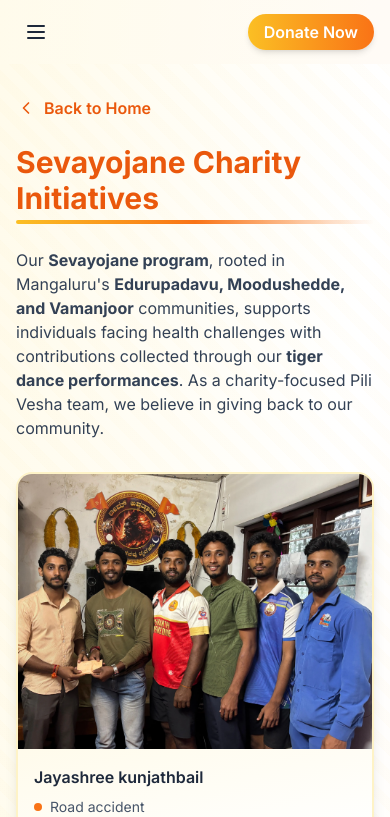
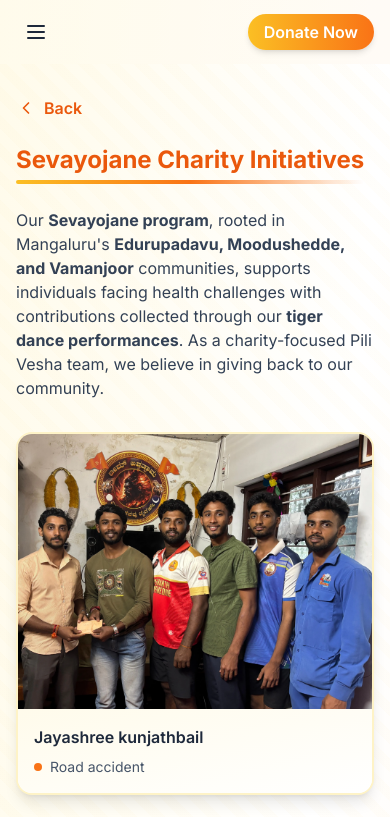
Before and after one commit to mayur-16/ashwathama-tigers-website, a React (Vite) app: page /sevayojane in a window 390 px wide. Shown: the top 817 px of the page. Built offline with nearby package versions, Linux system fonts and the light colour scheme; the HTML template or start-up script is replaced by a standard one.

Commit message:
updated font styles

```diff
--- a/package.json
+++ b/package.json
@@ -25,6 +25,7 @@
     "eslint-plugin-react-hooks": "^4.6.2",
     "postcss": "^8.4.49",
     "tailwindcss": "^3.4.17",
+    "terser": "^5.44.1",
     "vite": "^6.0.5"
   }
 }
--- a/src/components/Events.jsx
+++ b/src/components/Events.jsx
@@ -37,7 +37,7 @@ const Events = () => {
 
         {/* Header */}
         <div className="mb-8 sm:mb-12 animate-slide-up">
-          <h1 className="text-2xl sm:text-4xl lg:text-5xl font-bold text-flame-600 mb-2 relative inline-block">
+          <h1 className="text-2xl sm:text-4xl lg:text-3xl font-bold text-flame-600 mb-2 relative inline-block">
             Cultural Events
             <span className="absolute -bottom-2 left-0 w-full h-1 bg-gradient-to-r from-tiger-400 via-flame-500 to-transparent rounded-full"></span>
           </h1>
--- a/src/components/Home.jsx
+++ b/src/components/Home.jsx
@@ -77,7 +77,7 @@ const Home = () => {
         <div className="absolute inset-0 bg-tiger-stripes opacity-30"></div>
         <div className="max-w-7xl mx-auto relative z-10">
           <div className="mb-8 sm:mb-12 animate-slide-up">
-            <h2 className="text-2xl sm:text-4xl lg:text-5xl font-bold text-flame-600 mb-2 relative inline-block">
+            <h2 className="text-2xl sm:text-3xl lg:text-3xl font-bold text-flame-600 mb-2 relative inline-block">
               Sevayojane Initiatives
               <span className="absolute -bottom-2 left-0 w-full h-1 bg-gradient-to-r from-tiger-400 via-flame-500 to-transparent rounded-full"></span>
             </h2>
@@ -127,7 +127,7 @@ const Home = () => {
       <section className="py-12 sm:py-16 lg:py-20 px-4 sm:px-6 lg:px-8 bg-white">
         <div className="max-w-7xl mx-auto">
           <div className="mb-8 sm:mb-12 animate-slide-up">
-            <h2 className="text-2xl sm:text-4xl lg:text-5xl font-bold text-flame-600 mb-2 relative inline-block">
+            <h2 className="text-2xl sm:text-4xl lg:text-3xl font-bold text-flame-600 mb-2 relative inline-block">
               About Us - Tiger Dance Team Mangalore
               <span className="absolute -bottom-2 left-0 w-full h-1 bg-gradient-to-r from-tiger-400 via-flame-500 to-transparent rounded-full"></span>
             </h2>
@@ -162,7 +162,7 @@ const Home = () => {
       <section className="py-16 sm:py-20 lg:py-24 px-4 sm:px-6 lg:px-8 bg-gradient-to-br from-flame-600 via-flame-500 to-tiger-500 text-white relative overflow-hidden">
         <div className="absolute inset-0 bg-tiger-stripes opacity-10"></div>
         <div className="max-w-4xl mx-auto text-center relative z-10">
-          <h2 className="text-2xl sm:text-4xl lg:text-5xl font-bold mb-4 sm:mb-6 animate-fade-in">
+          <h2 className="text-2xl sm:text-4xl lg:text-3xl font-bold mb-4 sm:mb-6 animate-fade-in">
             Support Tulu Culture & Community
           </h2>
           <p className="text-lg sm:text-xl mb-8 sm:mb-10 opacity-95">
--- a/src/components/Sevayojane.jsx
+++ b/src/components/Sevayojane.jsx
@@ -32,12 +32,12 @@ const Sevayojane = () => {
           className="inline-flex items-center text-flame-600 hover:text-flame-700 font-semibold mb-6 sm:mb-8 group transition-colors"
         >
           <ChevronLeft className="mr-2 group-hover:-translate-x-1 transition-transform" size={20} />
-          Back to Home
+          Back
         </Link>
 
         {/* Header */}
         <div className="mb-8 sm:mb-12 animate-slide-up">
-          <h1 className="text-3xl sm:text-4xl lg:text-5xl font-bold text-flame-600 mb-2 relative inline-block">
+          <h1 className="text-2xl sm:text-4xl lg:text-3xl font-bold text-flame-600 mb-2 relative inline-block">
             Sevayojane Charity Initiatives
             <span className="absolute -bottom-2 left-0 w-full h-1 bg-gradient-to-r from-tiger-400 via-flame-500 to-transparent rounded-full"></span>
           </h1>
```
Also changed, not shown: 2 other files (tests, documents, lock files or other folders).
